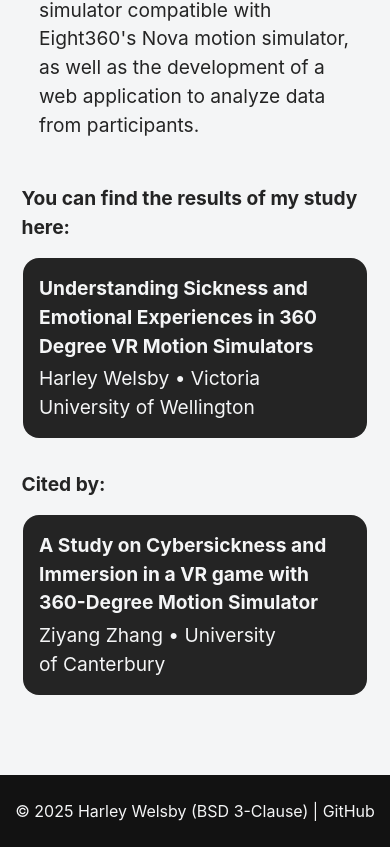
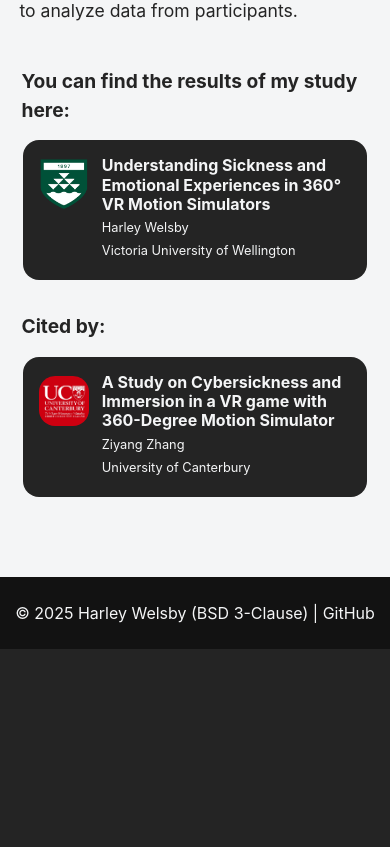
Before and after one commit to harleywelsby/Portfolio-Site, a React (Vite) app: page / in a window 390 px wide. Shown: the part 2671-3518 px from the top of the page. After the commit the page ends 3320 px from the top, so only its background shows below. Built offline with nearby package versions, Linux system fonts and the light colour scheme.

Commit message:
Fix research section links & mobile styles

```diff
--- a/src/components/Research.tsx
+++ b/src/components/Research.tsx
@@ -1,4 +1,45 @@
+import { useMediaQuery } from "react-responsive";
 import styled from "styled-components";
+
+interface ResearchPaperLinkProps {
+  title: string;
+  name: string;
+  institution: string;
+  logo: string;
+  logoHasBorderRadius?: boolean;
+  url: string;
+}
+
+function ResearchPaperLink({
+  title,
+  name,
+  institution,
+  logo,
+  logoHasBorderRadius,
+  url,
+}: ResearchPaperLinkProps) {
+  const isSmallScreen = useMediaQuery({ query: "(max-width: 35em)" });
+
+  return (
+    <LinkWrapper href={url} target="_blank" rel="noopener noreferrer">
+      <LinkLogo src={logo} $withBorderRadius={logoHasBorderRadius} />
+      <div>
+        <LinkTitle>{title}</LinkTitle>
+        {!isSmallScreen && (
+          <Institution>
+            {name} • {institution}
+          </Institution>
+        )}
+        {isSmallScreen && (
+          <>
+            <Institution>{name}</Institution>
+            <Institution>{institution}</Institution>
+          </>
+        )}
+      </div>
+    </LinkWrapper>
+  );
+}
 
 function Research() {
   return (
@@ -19,37 +60,22 @@ function Research() {
           <br />
         </IntroParagraph>
         <SubHeader>You can find the results of my study here:</SubHeader>
-        <LinkWrapper
-          href="https://ojs.victoria.ac.nz/wfes/article/view/8424"
-          target="_blank"
-          rel="noopener noreferrer"
-        >
-          <LinkLogo src="VUW.webp" />
-          <div>
-            <LinkTitle>
-              Understanding Sickness and Emotional Experiences in 360 Degree VR
-              Motion Simulators
-            </LinkTitle>
-            <Institution>
-              Harley Welsby • Victoria University of Wellington
-            </Institution>
-          </div>
-        </LinkWrapper>
+        <ResearchPaperLink
+          title="Understanding Sickness and Emotional Experiences in 360° VR Motion Simulators"
+          name="Harley Welsby"
+          institution="Victoria University of Wellington"
+          logo="VUW.webp"
+          url="https://ojs.victoria.ac.nz/wfes/article/view/8424/7478"
+        />
         <SubHeader>Cited by:</SubHeader>
-        <LinkWrapper
-          href="https://ojs.victoria.ac.nz/wfes/article/view/8424"
-          target="_blank"
-          rel="noopener noreferrer"
-        >
-          <LinkLogo src="UC.webp" />
-          <div>
-            <LinkTitle>
-              A Study on Cybersickness and Immersion in a VR game with
-              360-Degree Motion Simulator
-            </LinkTitle>
-            <Institution>Ziyang Zhang • University of Canterbury</Institution>
-          </div>
-        </LinkWrapper>
+        <ResearchPaperLink
+          title="A Study on Cybersickness and Immersion in a VR game with 360-Degree Motion Simulator"
+          name="Ziyang Zhang"
+          institution="University of Canterbury"
+          logo="UC.webp"
+          logoHasBorderRadius={true}
+          url="https://ir.canterbury.ac.nz/server/api/core/bitstreams/ee0805c8-250c-4774-a8fc-1eca4e4ad23f/content"
+        />
       </SectionWrapper>
     </SectionOuterWrapper>
   );
@@ -83,6 +109,11 @@ const IntroParagraph = styled.p`
   margin: 0;
   text-align: left;
   width: 80%;
+
+  @media (max-width: 35em) {
+    font-size: 1.1rem;
+    width: 90%;
+  }
 `;
 
 const SubHeader = styled.h2`
@@ -116,8 +147,13 @@ const LinkWrapper = styled.a`
   text-decoration: none;
 
   @media (max-width: 35em) {
-    flex-direction: column;
+    display: flex;
+    flex-direction: row;
+    justify-content: center;
+    align-items: flex-start;
+
     padding: 1rem;
+    max-width: 80%;
   }
 
   &:hover {
@@ -126,13 +162,16 @@ const LinkWrapper = styled.a`
   }
 `;
 
-const LinkLogo = styled.img`
+const LinkLogo = styled.img<{ $withBorderRadius?: boolean }>`
   width: 100px;
   padding: 1rem;
-  border-radius: 2rem;
+  ${({ $withBorderRadius }) => $withBorderRadius && "border-radius: 2rem;"}
 
   @media (max-width: 35em) {
-    display: none;
+    width: 50px;
+    padding: 0;
+    margin: 0.2rem 0.8rem 0 0;
+    ${({ $withBorderRadius }) => $withBorderRadius && "border-radius: 1rem;"}
   }
 `;
 
@@ -142,6 +181,12 @@ const Institution = styled.p`
   margin: 0;
   text-align: left;
   width: 80%;
+
+  @media (max-width: 35em) {
+    width: 100%;
+    margin: 0rem 0 0.25rem 0;
+    font-size: 0.8rem;
+  }
 `;
 
 const LinkTitle = styled.h3`
@@ -154,6 +199,8 @@ const LinkTitle = styled.h3`
   @media (max-width: 35em) {
     width: 100%;
     margin: 0rem 0 0.25rem 0;
+    font-size: 1rem;
+    line-height: 1.2rem;
   }
 `;
 
```
